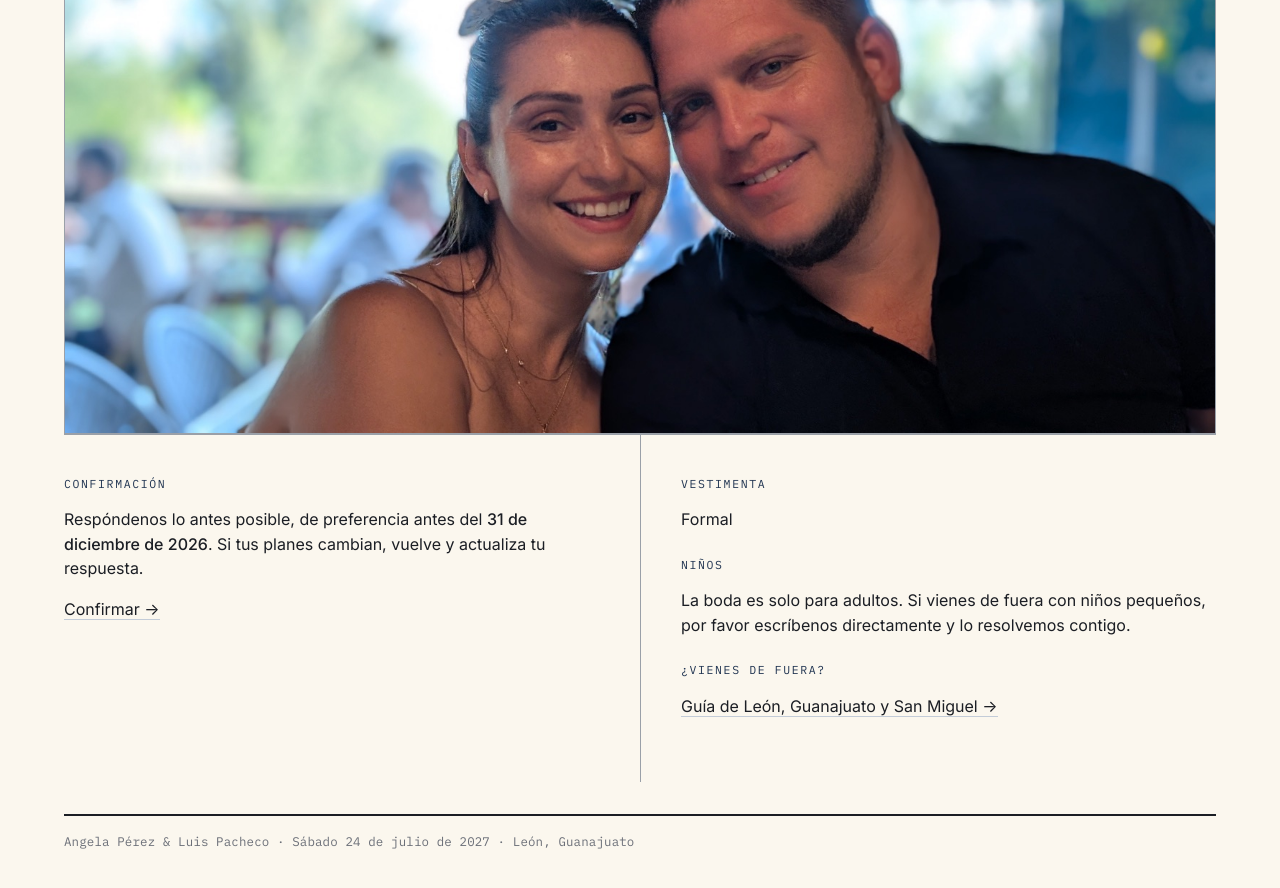
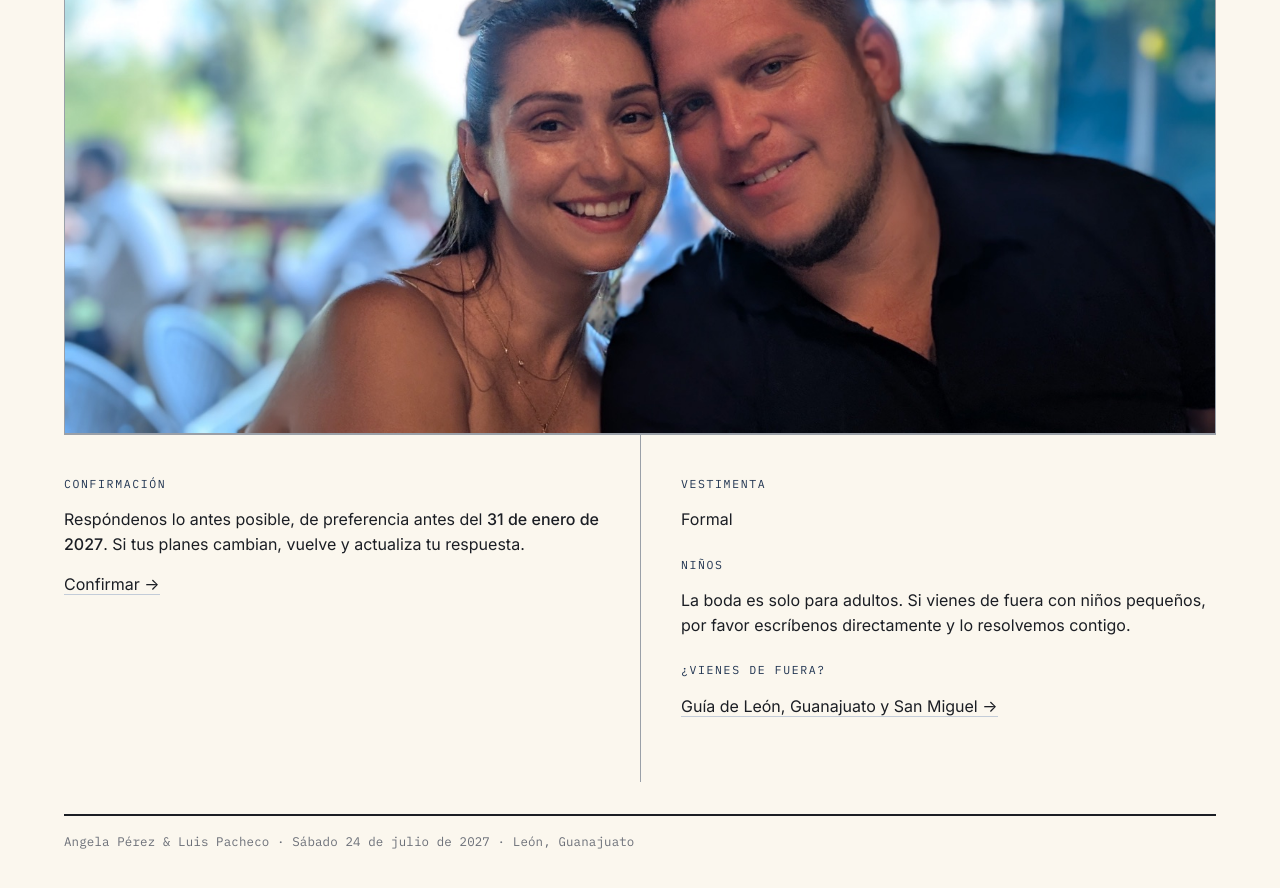
Before and after one commit to luigipacheco/boda, a Jekyll site: the page built from index.html, in a window 1280 px wide and 900 px high, scrolled down 1339 px. Shown: the top 888 px of the window. Built offline with Jekyll 4.4.1, drawn with Linux system fonts in a browser that asks for light colours.

Commit message:
RSVP deadline: January 31, 2027
Co-Authored-By: Claude Opus 5.5 <noreply@anthropic.com>

```diff
--- a/_config.yml
+++ b/_config.yml
@@ -17,8 +17,8 @@ wedding:
   date_es: "Sábado 24 de julio de 2027"
   date_en: "Saturday, July 24, 2027"
   city: León, Guanajuato
-  rsvp_deadline_es: "31 de diciembre de 2026"
-  rsvp_deadline_en: "December 31, 2026"
+  rsvp_deadline_es: "31 de enero de 2027"
+  rsvp_deadline_en: "January 31, 2027"
   dress_code_es: "Formal"
   dress_code_en: "Formal"
 
```
